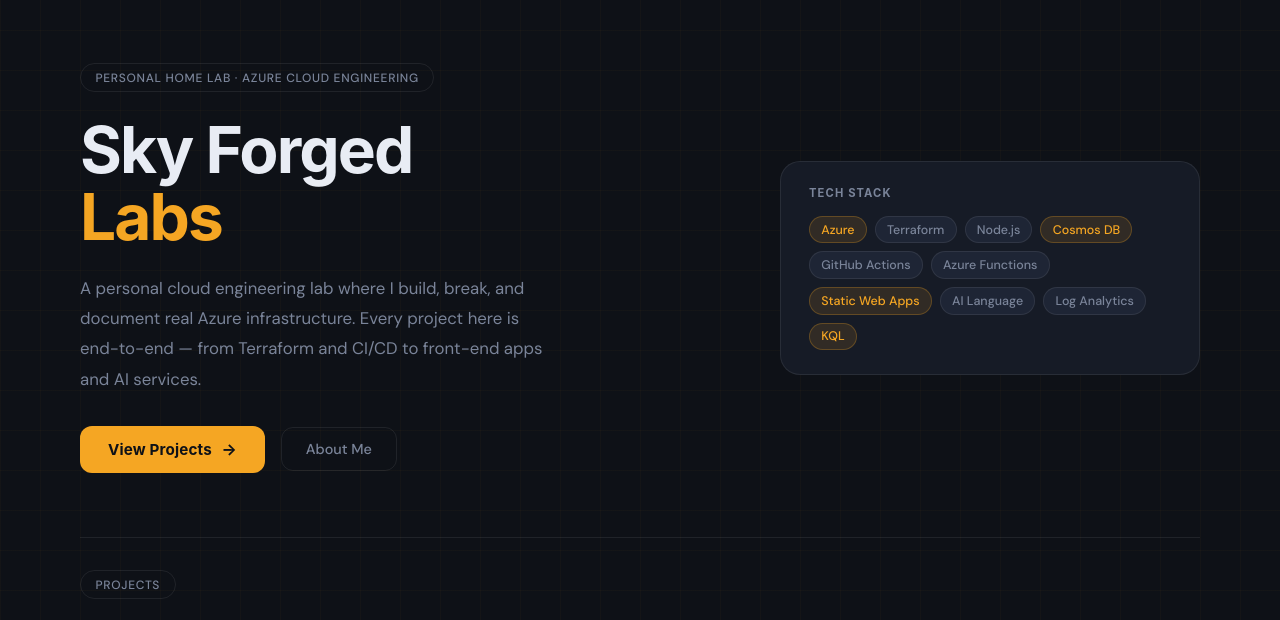
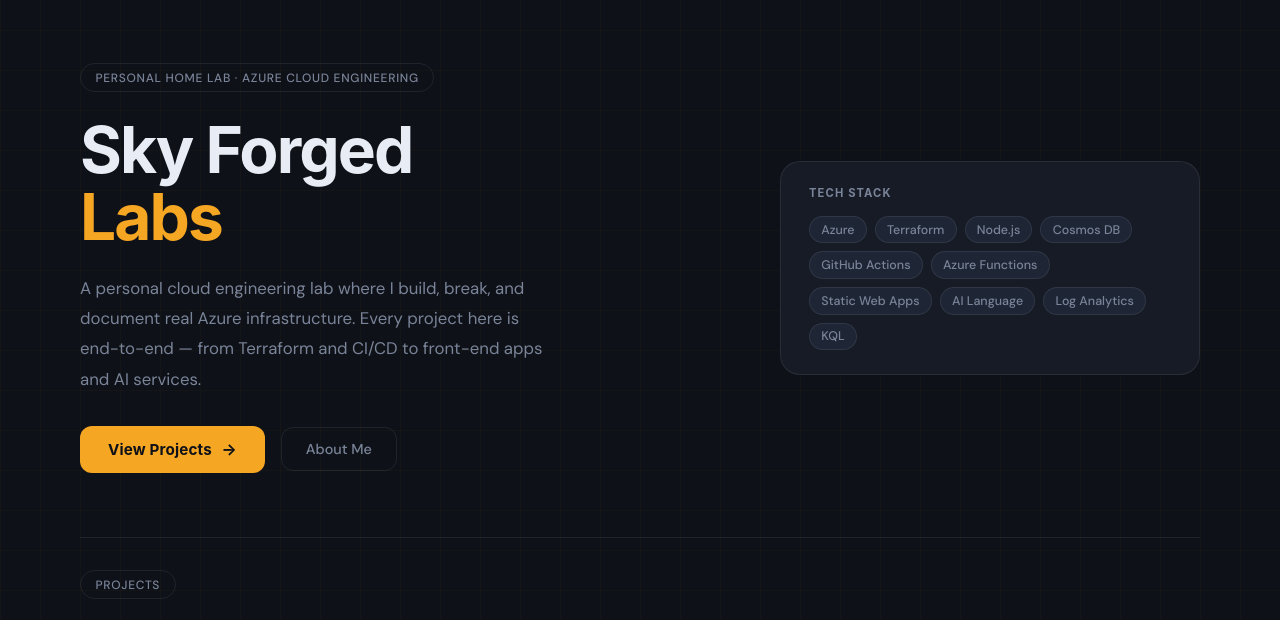
Before and after one commit to BreakerofChainz/Office-Survey-App, a plain HTML site: page index.html in a window 1280 px wide. Shown: the part 170-790 px from the top of the page. Drawn offline with Linux system fonts and the light colour scheme.

```diff
--- a/index.html
+++ b/index.html
@@ -89,16 +89,16 @@
         <div class="tech-stack-card">
           <div class="ts-label">Tech Stack</div>
           <div class="ts-tags">
-            <span class="ts-tag ts-tag--primary">Azure</span>
+            <span class="ts-tag">Azure</span>
             <span class="ts-tag">Terraform</span>
             <span class="ts-tag">Node.js</span>
-            <span class="ts-tag ts-tag--primary">Cosmos DB</span>
+            <span class="ts-tag">Cosmos DB</span>
             <span class="ts-tag">GitHub Actions</span>
             <span class="ts-tag">Azure Functions</span>
-            <span class="ts-tag ts-tag--primary">Static Web Apps</span>
+            <span class="ts-tag">Static Web Apps</span>
             <span class="ts-tag">AI Language</span>
             <span class="ts-tag">Log Analytics</span>
-            <span class="ts-tag ts-tag--primary">KQL</span>
+            <span class="ts-tag">KQL</span>
           </div>
         </div>
       </div>
```
